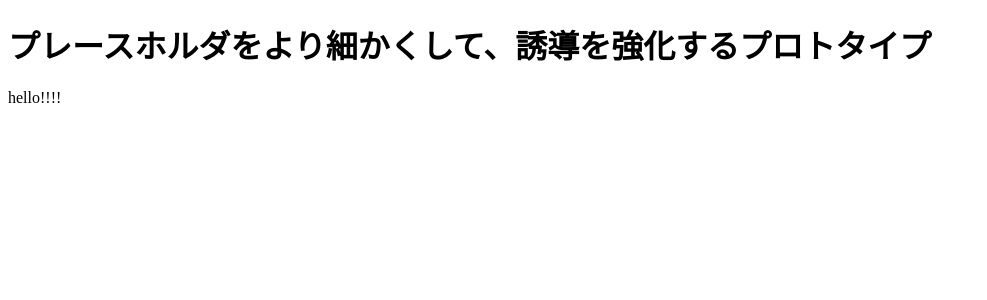
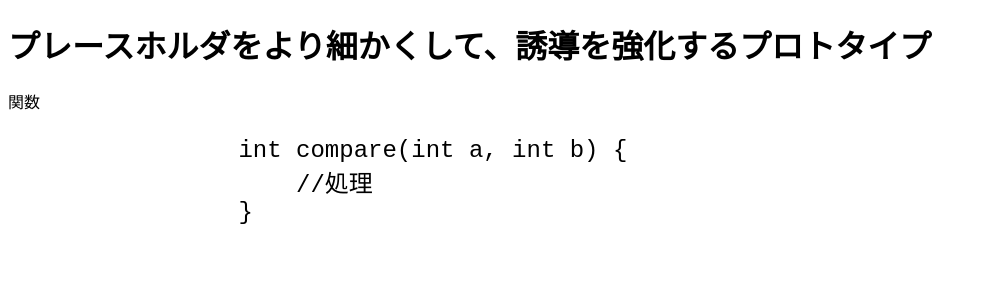
Before and after one commit to KHashimoto3/PLS_FRONT, a Vue app in the folder slice_place_proto/: page / in a window 1280 px wide. Shown: the top 300 px of the page, without its empty margins (0-987 px from the left). Built offline with nearby package versions, Linux system fonts and the light colour scheme.

Commit message:
プログラムをpreタグ内に記述してみた。

```diff
--- a/slice_place_proto/src/components/funcSlice.vue
+++ b/slice_place_proto/src/components/funcSlice.vue
@@ -1,6 +1,14 @@
 <template>
   <div class="funcSliceArea">
-    {{ text }}
+    関数
+    <div class="codeArea">
+      <pre>
+                int compare(int a, int b) {
+                    //処理
+                }
+        </pre
+      >
+    </div>
   </div>
 </template>
 
@@ -8,9 +16,13 @@
 export default {
   name: "funcSlice",
   data() {
-    return {
-      text: "hello!!!!",
-    };
+    return {};
   },
 };
 </script>
+
+<style>
+pre {
+  font-size: 18pt;
+}
+</style>
```
